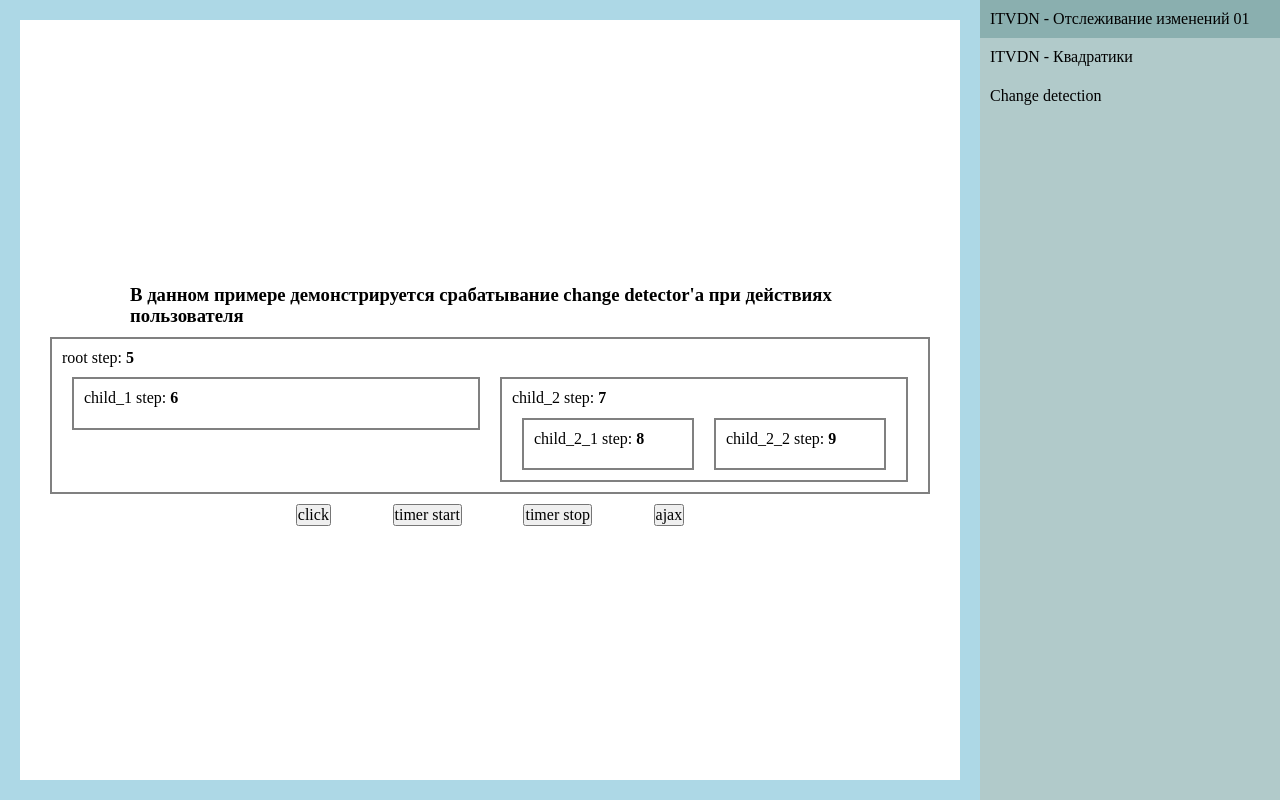
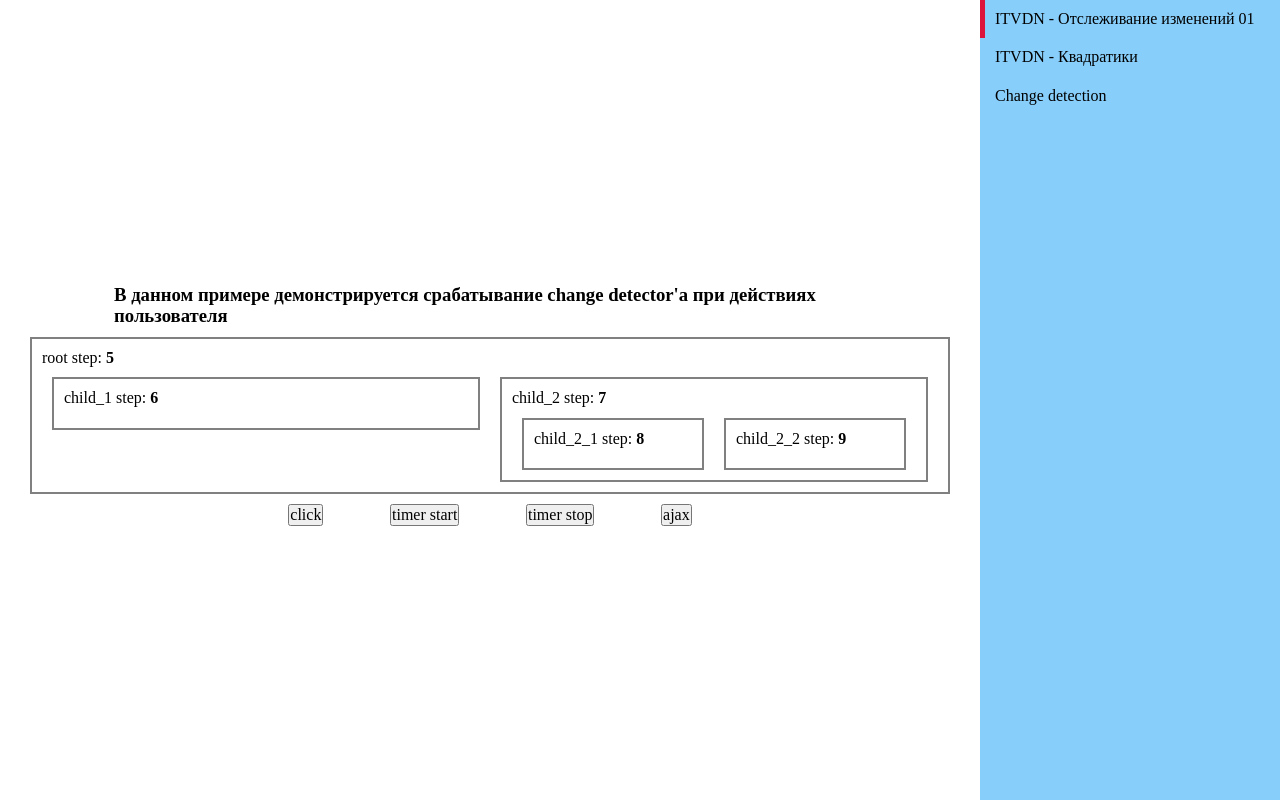
Before and after one commit to Tonneltromb/angular-7-examples, an Angular app: page /examples/itvdn-cd-01 in a window 1280 px wide. Built offline with nearby package versions, Linux system fonts and the light colour scheme.

Commit message:
рефакторинг стилей, исправление ошибки компиляции

```diff
--- a/src/app/modules/examples/core/child-routes.ts
+++ /dev/null
@@ -1,10 +0,0 @@
-import {ITVDNChangeDetection01Component} from '../components/itvdn-change-detection-01/itvdn-cd-01.component';
-import {ChangeDetectionComponent} from '../components/change-detection/change-detection.component';
-import TitledRoute from './interfaces/TitledRoute';
-
-export const CHILDREN: TitledRoute[] = [
-  {title: '', path: '',  redirectTo: 'itvdn-cd-01', pathMatch: 'full'},
-  {title: 'ITVDN - Отслеживание изменений 01', path: 'itvdn-cd-01', component: ITVDNChangeDetection01Component},
-  {title: 'ITVDN - Квадратики', path: 'itvdn-cd-boxes', loadChildren: '../modules/boxes/boxes.module#BoxesModule'},
-  {title: 'Change detection', path: 'change-detection', component: ChangeDetectionComponent}
-];
--- a/src/app/modules/examples/core/components/side-menu/side-menu.component.scss
+++ b/src/app/modules/examples/core/components/side-menu/side-menu.component.scss
@@ -1,19 +1,18 @@
-@import '../../../examples.colors';
-
 .examples__side-menu {
   width: 100%;
   height: 100%;
-  background-color: var(--side-menu-background-color);
+  background-color: lightskyblue;
 }
 .examples__side-menu__item {
   width: 100%;
   padding: 10px;
   cursor: pointer;
+  border-left: 5px solid transparent;
 }
 .examples__side-menu__item:hover {
-  background-color: var(--side-menu-background-color);
+  background-color: lightblue;
 }
 
 .active {
-  background-color: var(--side-menu-background-color);
+  border-left: 5px solid crimson;
 }
--- a/src/app/modules/examples/core/components/side-menu/side-menu.component.ts
+++ b/src/app/modules/examples/core/components/side-menu/side-menu.component.ts
@@ -1,6 +1,6 @@
 import {Component, ViewEncapsulation} from '@angular/core';
 
-import {CHILDREN} from '../../child-routes';
+import {CHILDREN} from '../../../examples-routing.module';
 import TitledRoute from '../../interfaces/TitledRoute';
 
 @Component({
--- a/src/app/modules/examples/examples-routing.module.ts
+++ b/src/app/modules/examples/examples-routing.module.ts
@@ -2,7 +2,16 @@ import {NgModule} from '@angular/core';
 import {RouterModule, Routes} from '@angular/router';
 
 import {ExamplesComponent} from './examples.component';
-import {CHILDREN} from './core/child-routes';
+import TitledRoute from './core/interfaces/TitledRoute';
+import {ITVDNChangeDetection01Component} from './components/itvdn-change-detection-01/itvdn-cd-01.component';
+import {ChangeDetectionComponent} from './components/change-detection/change-detection.component';
+
+export const CHILDREN: TitledRoute[] = [
+  {title: '', path: '',  redirectTo: 'itvdn-cd-01', pathMatch: 'full'},
+  {title: 'ITVDN - Отслеживание изменений 01', path: 'itvdn-cd-01', component: ITVDNChangeDetection01Component},
+  {title: 'ITVDN - Квадратики', path: 'itvdn-cd-boxes', loadChildren: './modules/boxes/boxes.module#BoxesModule'},
+  {title: 'Change detection', path: 'change-detection', component: ChangeDetectionComponent}
+];
 
 const examplesRoutes: Routes = [
   {path: '', component: ExamplesComponent, children: CHILDREN}
--- a/src/app/modules/examples/examples.colors.scss
+++ /dev/null
@@ -1,3 +0,0 @@
-:root {
-  --side-menu-background-color: rgba(100, 150, 150, 0.5)
-}
--- a/src/app/modules/examples/examples.component.scss
+++ b/src/app/modules/examples/examples.component.scss
@@ -15,7 +15,6 @@ h1, h2, h3, div, p, button{
 .examples__content {
   width: 100%;
   height: 100%;
-  border: 20px solid lightblue;
 }
 .examples__side-menu-wrapper {
   min-width: 300px;
```
